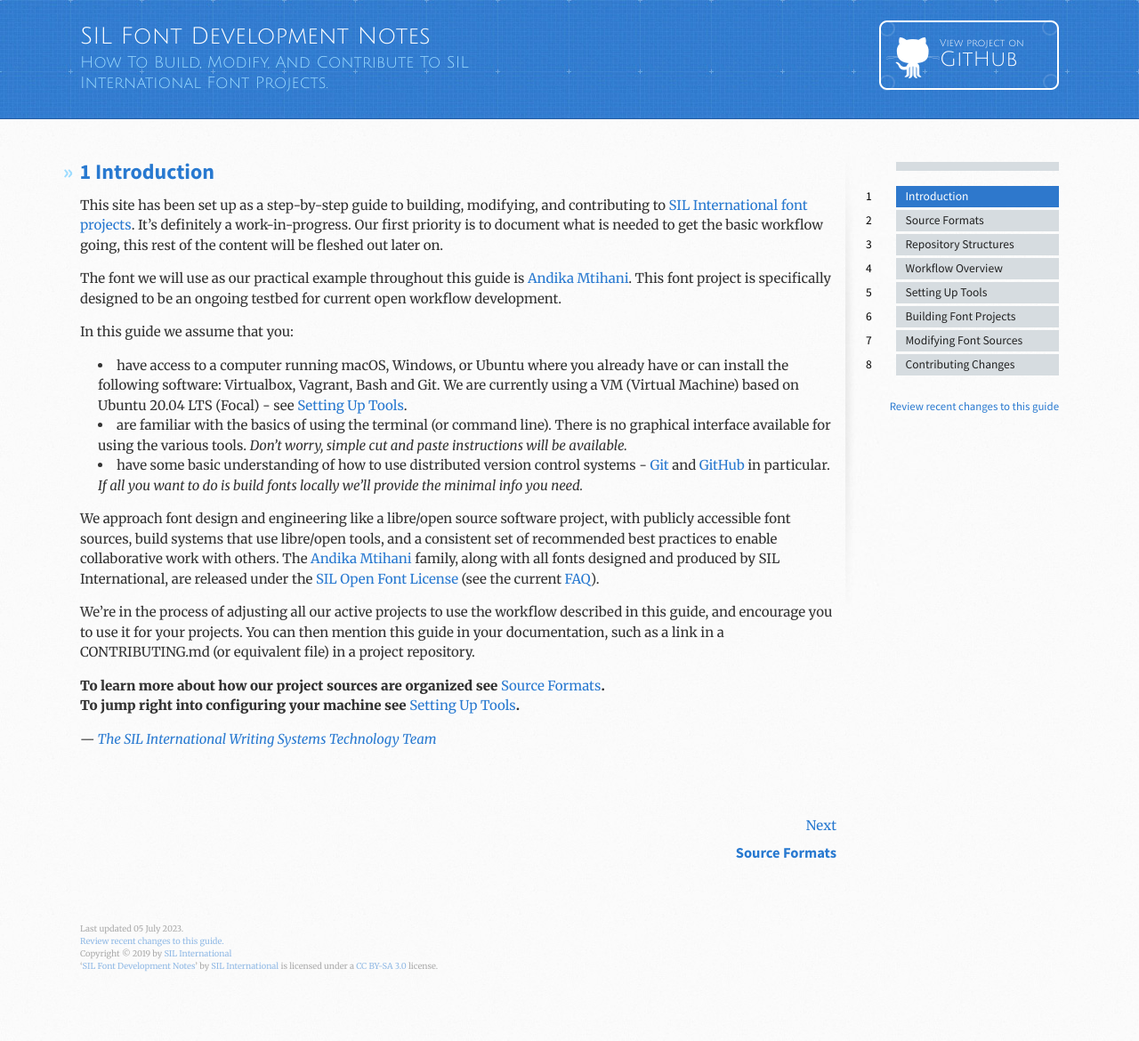
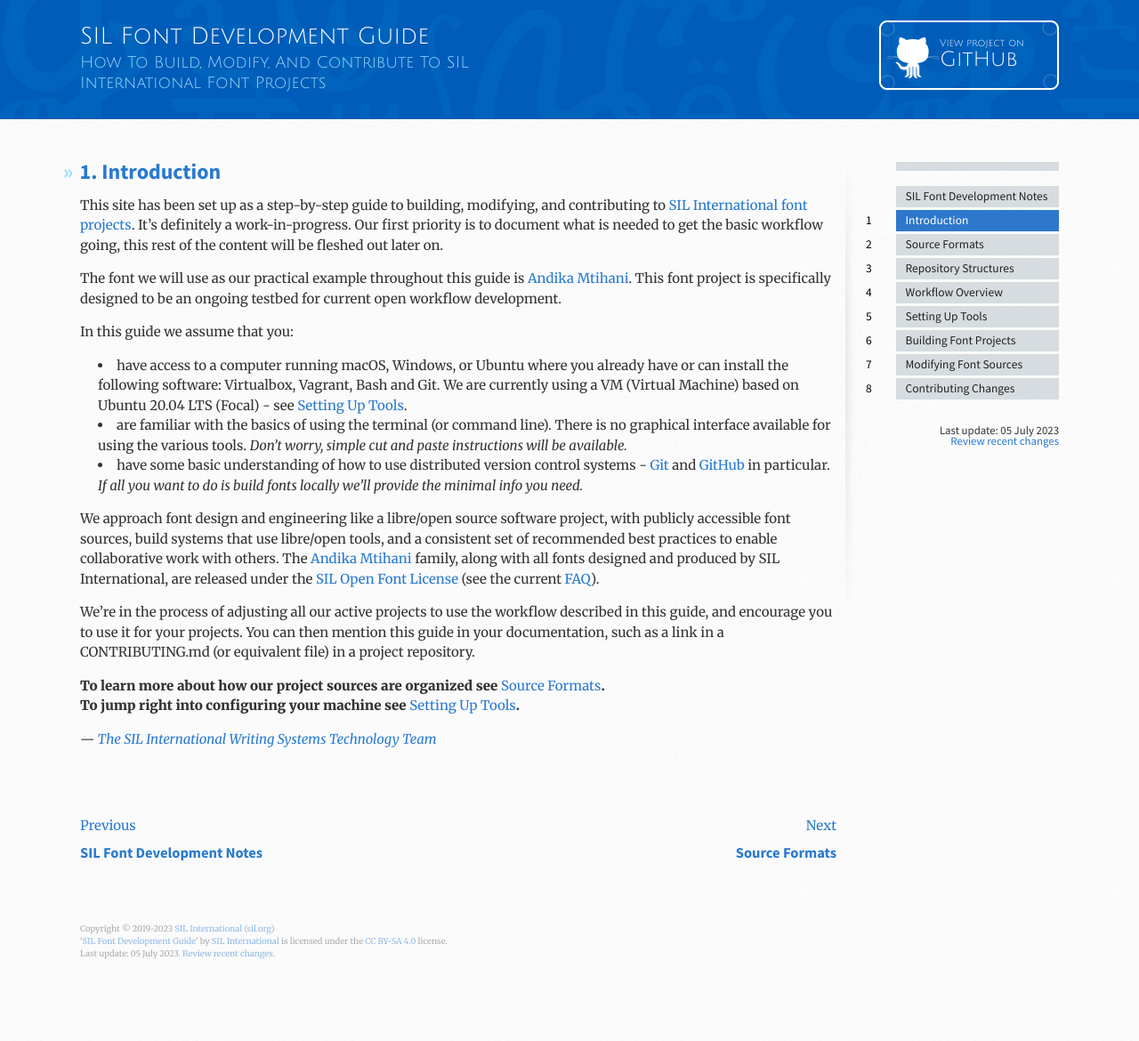
Before and after one commit to silnrsi/silfontdev, a Jekyll site: the page built from en-US/Introduction.md, in a window 1280 px wide. Shown: the whole page at 89% size. Built offline with Jekyll 4.4.1, drawn with Linux system fonts in a browser that asks for light colours.

Commit message:
Adjusted design.

```diff
--- a/_config.yml
+++ b/_config.yml
@@ -5,5 +5,5 @@ exclude: ["en-US/images/precompressed/", "node_modules", "Gruntfile.js", "packag
 url: http://silnrsi.github.io/silfontdev
 baseurl: /silfontdev
 repourl: //github.com/silnrsi/silfontdev
-title: SIL Font Development Notes
-subtitle: How to build, modify, and contribute to SIL International font projects.
+title: SIL Font Development Guide
+subtitle: How to build, modify, and contribute to SIL International font projects
--- a/_includes/footer.html
+++ b/_includes/footer.html
@@ -2,10 +2,11 @@
 <footer>
 
 <div class="inner">
-  <p>Last updated {{ site.time | date_to_long_string }}. </p>
-  <p> <a href="https:{{site.repourl}}/commits">Review recent changes to this guide.</a> </p>
-  <p>Copyright &copy; 2019 by <a href="http://www.sil.org">SIL International</a></p>
-  <p>‘<a href="{{site.url}}"><span xmlns:dct="http://purl.org/dc/terms/" property="dct:title">{{site.title}}</span></a>’ by <a xmlns:cc="http://creativecommons.org/ns#" href="http://www.sil.org" property="cc:attributionName" rel="cc:attributionURL">SIL International</a> is licensed under a <a rel="license" href="http://creativecommons.org/licenses/by-sa/3.0/deed.en_US">CC BY-SA 3.0</a> license.
+  <p>Copyright &copy; 2019-2023 <a href="http://www.sil.org">SIL International (sil.org)</a></p>
+  <p>‘<a href="{{site.url}}"><span xmlns:dct="http://purl.org/dc/terms/" property="dct:title">{{site.title}}</span></a>’ by <a xmlns:cc="http://creativecommons.org/ns#" href="http://www.sil.org" property="cc:attributionName" rel="cc:attributionURL">SIL International</a> is licensed under the <a rel="license" href="http://creativecommons.org/licenses/by-sa/4.0/deed.en_US">CC BY-SA 4.0</a> license.
+
+  <p>Last update: {{ site.time | date_to_long_string }}.
+  <a href="https:{{site.repourl}}/commits">Review recent changes</a>.</p>
 </div>
 
 </footer>
--- a/_layouts/bookpage.html
+++ b/_layouts/bookpage.html
@@ -7,7 +7,7 @@
     <div id="content-wrapper">
       <div class="inner clearfix">
         <section id="main-content">
-          <h1>{{page.outlevel}} {{ page.title }}</h1>
+          <h1>{{page.outlevel}}. {{ page.title }}</h1>
           {{ content }}
           <nav id="post-nav" class="clearfix">
             {% for p in pageList reversed %}
@@ -16,7 +16,7 @@
 
                 {% if currentPost and p.title != site.title %}
                   <a class="prev" href="{{site.baseurl}}{{p.url}}">
-                    <span>Prev</span>
+                    <span>Previous</span>
                     <span><h3>{{p.title}}</h3></span>
                   </a>
                   {% assign currentPost = false %}
@@ -80,7 +80,7 @@
               {% endif %}
             {% endfor %}
           </ol>
-          <div class="changes"> <a href="https:{{site.repourl}}/commits">Review recent changes to this guide</a></div>
+          <div class="changes"> <p>Last update: {{ site.time | date_to_long_string }} <br> <a href="https:{{site.repourl}}/commits">Review recent changes</a></div>
         </aside>
       </div>
     </div>
--- a/assets/stylesheets/stylesheet.css
+++ b/assets/stylesheets/stylesheet.css
@@ -90,7 +90,7 @@ header {
   padding-top: 10px;
   padding-bottom: 10px;
   font-family: 'Julius Sans One', 'Helvetica Neue', Helvetica, Arial, serif;
-  background: #2e7bcf url(../images/header-bg.jpg) 0 0 repeat-x;
+  background: #2e7bcf url(../images/header-bg.png) 0 0 repeat-x;
   border-bottom: solid 1px #275da1;
   font-size: 26px;
 }
```
Also changed, not shown: assets/images/header-bg.jpg (deleted), assets/images/header-bg.png (added).
